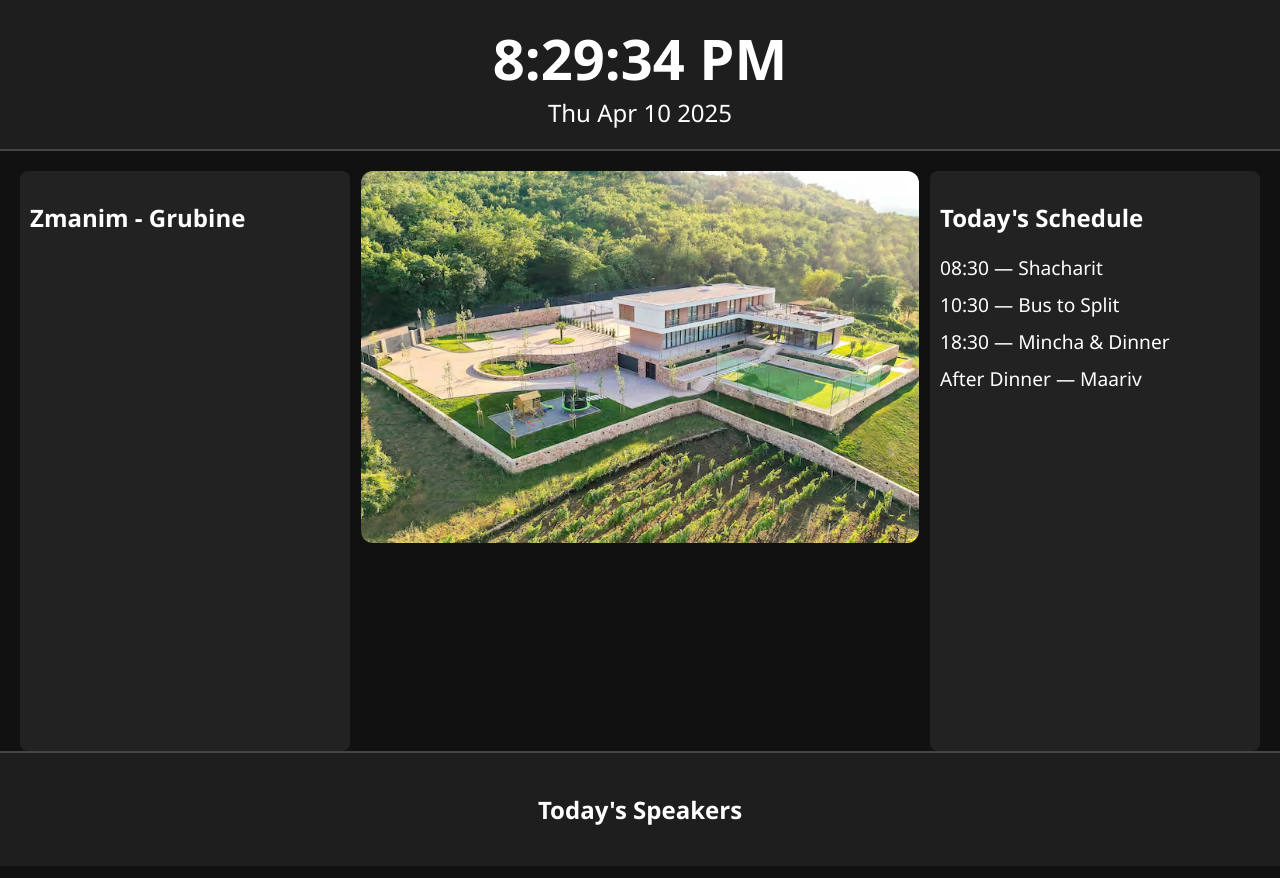
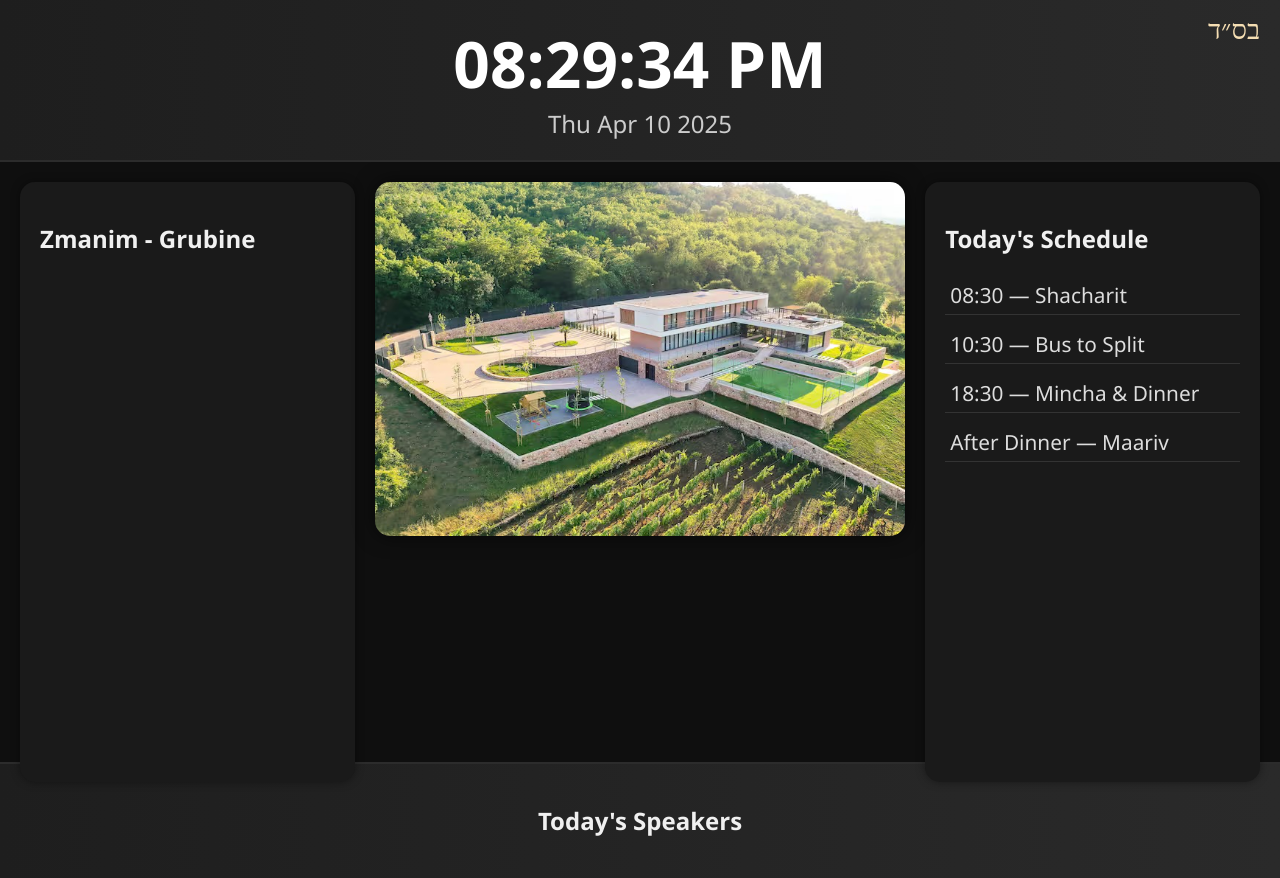
Before and after one commit to mtshapiro/pesach2025-dashboard, a plain HTML site: page index.html in a window 1280 px wide. Drawn offline with Linux system fonts and the light colour scheme; no server answers.

Commit message:
Add files via upload

```diff
--- a/index.html
+++ b/index.html
@@ -9,6 +9,7 @@
 </head>
 <body>
     <div class="top-bar">
+        <div id="bsd">בס״ד</div>
         <div id="time" class="big-text"></div>
         <div id="date" class="text"></div>
         <div id="hebrew-date" class="text"></div>
--- a/script.js
+++ b/script.js
@@ -1,11 +1,11 @@
 
-const zmanimApi = "https://www.hebcal.com/zmanim?cfg=json&geonameid=3201224";
+const zmanimApi = "https://www.hebcal.com/zmanim?cfg=json&geonameid=3201224"; // Grubine, Croatia
 const hebcalEventsApi = "https://www.hebcal.com/shabbat?cfg=json&geonameid=3201224&m=50";
 const scheduleUrl = "pesach2025_schedule.json";
 
 function updateTime() {
     const now = new Date();
-    const options = { hour: 'numeric', minute: 'numeric', second: 'numeric', hour12: true };
+    const options = { hour: '2-digit', minute: '2-digit', second: '2-digit', hour12: true };
     document.getElementById("time").innerText = now.toLocaleTimeString("en-US", options);
     document.getElementById("date").innerText = now.toDateString();
 }
@@ -47,9 +47,11 @@ fetch(hebcalEventsApi)
       const items = data.items;
       const daf = items.find(i => i.category === "daf-yomi");
       const parsha = items.find(i => i.category === "parashat");
+      const hDate = data.heDate || (items.find(i => i.heDate)?.heDate ?? "N/A");
+
       document.getElementById("daf-yomi").innerText = "Daf Yomi: " + (daf?.title || "N/A");
       document.getElementById("parsha").innerText = "Parsha: " + (parsha?.hebrew || "N/A");
-      document.getElementById("hebrew-date").innerText = "Hebrew Date: " + (data.heDate || "N/A");
+      document.getElementById("hebrew-date").innerText = "Hebrew Date: " + hDate;
   });
 
 fetch(scheduleUrl)
@@ -63,7 +65,7 @@ fetch(scheduleUrl)
       speakersList.innerHTML = '';
 
       const speakerKeywords = [
-          "R’", "Rabbi", "Reb", "HaRav", "Shapiro", "Levenstien", "Speaker", "Dr.", "Professor", "Uncle", "Morah"
+          "R’", "Rabbi", "Reb", "HaRav", "Shapiro", "Levenstien", "Speaker", "Dr.", "Professor", "Uncle", "Morah", "הרב", "רבנו"
       ];
 
       todaysEvents.forEach(event => {
@@ -71,7 +73,9 @@ fetch(scheduleUrl)
           li.textContent = `${event.time} — ${event.event}`;
           scheduleList.appendChild(li);
 
-          const isSpeaker = speakerKeywords.some(keyword => event.event.includes(keyword));
+          const isSpeaker = speakerKeywords.some(keyword =>
+              event.event.toLowerCase().includes(keyword.toLowerCase())
+          );
           if (isSpeaker) {
               const sp = document.createElement("li");
               sp.textContent = event.event;
--- a/style.css
+++ b/style.css
@@ -1,26 +1,38 @@
 
 body {
     margin: 0;
-    font-family: 'Segoe UI', sans-serif;
-    background-color: #111;
-    color: #fff;
+    font-family: 'Segoe UI', 'Noto Sans Hebrew', sans-serif;
+    background-color: #0f0f0f;
+    color: #f0f0f0;
     overflow: hidden;
 }
 
+#bsd {
+    position: absolute;
+    top: 10px;
+    right: 20px;
+    font-size: 1.7em;
+    color: #f5deb3;
+    font-family: 'Georgia', 'David Libre', serif;
+}
+
 .big-text {
-    font-size: 3.5em;
+    font-size: 4em;
     font-weight: bold;
+    color: #ffffff;
 }
 
 .text {
     font-size: 1.5em;
+    color: #cccccc;
 }
 
 .top-bar {
     text-align: center;
     padding: 20px;
-    border-bottom: 2px solid #444;
-    background-color: #1e1e1e;
+    border-bottom: 2px solid #2c2c2c;
+    background: linear-gradient(to right, #1e1e1e, #2a2a2a);
+    position: relative;
 }
 
 .main-content {
@@ -29,15 +41,17 @@ body {
     align-items: flex-start;
     padding: 20px;
     height: 70vh;
+    gap: 20px;
 }
 
 .left-panel, .right-panel {
     width: 25%;
     height: 100%;
     overflow-y: auto;
-    padding: 10px;
-    background-color: #222;
-    border-radius: 8px;
+    padding: 20px;
+    background-color: #1a1a1a;
+    border-radius: 15px;
+    box-shadow: 0 0 10px #00000066;
 }
 
 .center-panel {
@@ -48,23 +62,27 @@ body {
 .villa-image {
     max-width: 100%;
     max-height: 100%;
-    border-radius: 12px;
+    border-radius: 15px;
     object-fit: cover;
+    box-shadow: 0 0 20px #00000099;
 }
 
 .bottom-bar {
     padding: 20px;
-    background-color: #1e1e1e;
-    border-top: 2px solid #444;
+    background: linear-gradient(to right, #1e1e1e, #2a2a2a);
+    border-top: 2px solid #2c2c2c;
     text-align: center;
 }
 
 ul {
     list-style: none;
     padding: 0;
-    font-size: 1.2em;
+    font-size: 1.3em;
+    color: #dddddd;
 }
 
 li {
     margin-bottom: 10px;
+    padding: 5px;
+    border-bottom: 1px solid #333;
 }
```
